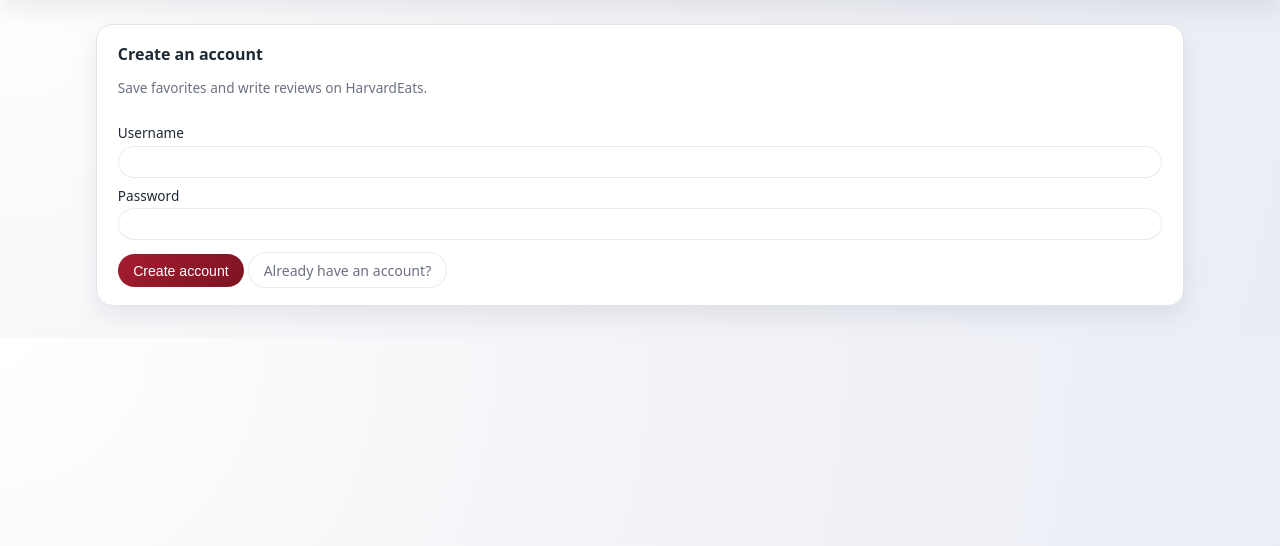
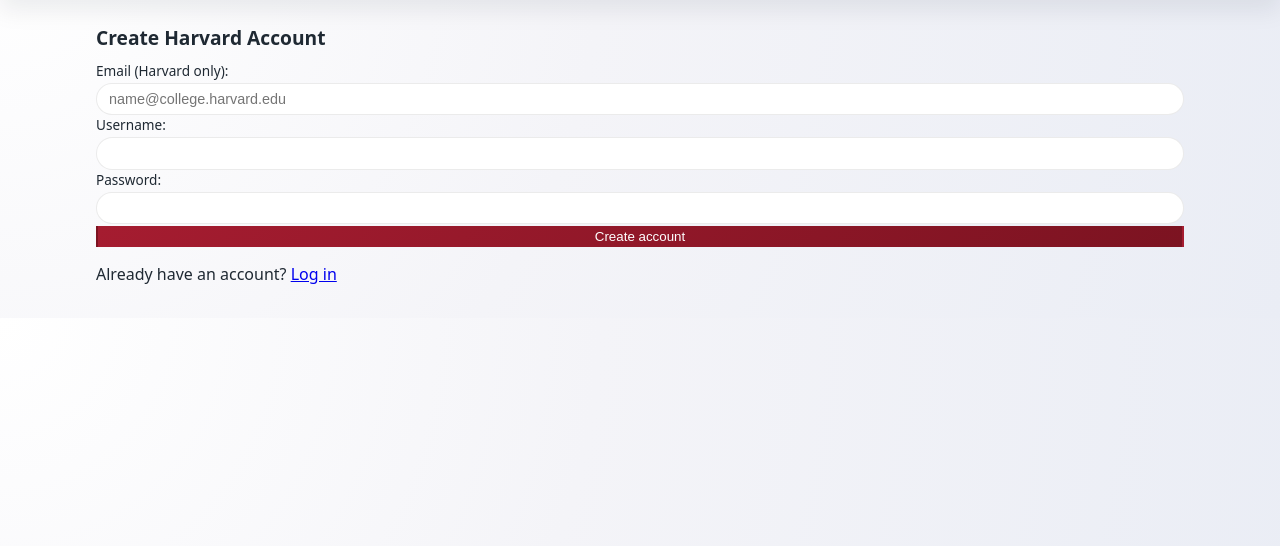
Before and after one commit to asavov15/food-app, a Flask app: page /register in a window 1280 px wide. Shown: the part 48-594 px from the top of the page. Run offline with Flask 3, Linux system fonts and the light colour scheme.

Commit message:
Harvard-only email registration + UI updates

```diff
--- a/app.py
+++ b/app.py
@@ -9,41 +9,44 @@
 @app.route("/register", methods=["GET", "POST"])
 def register():
     if request.method == "POST":
+        email = request.form.get("email")
         username = request.form.get("username")
         password = request.form.get("password")
 
+        # Require Harvard email
+        if not email or not email.endswith("@college.harvard.edu"):
+            return render_template("register.html", error="You must register with a Harvard college email address.")
+
         if not username or not password:
-            return "Username and password required", 400
+            return render_template("register.html", error="All fields are required.")
 
         db = get_db()
 
-        # check if username already exists
-        existing = db.execute(
-            "SELECT id FROM users WHERE username = ?",
-            (username,)
-        ).fetchone()
+        # Email uniqueness check
+        exists_email = db.execute("SELECT id FROM users WHERE email = ?", (email,)).fetchone()
+        if exists_email:
+            db.close()
+            return render_template("register.html", error="Email already registered.")
 
-        if existing is not None:
+        # Username uniqueness check
+        exists_username = db.execute("SELECT id FROM users WHERE username = ?", (username,)).fetchone()
+        if exists_username:
             db.close()
-            return "Username already taken", 400
+            return render_template("register.html", error="Username already taken.")
 
-        hash_value = generate_password_hash(
-            password,
-            method="pbkdf2:sha256",
-            salt_length=16
-            )
+        hashed = generate_password_hash(password)
 
         db.execute(
-            "INSERT INTO users (username, hash) VALUES (?, ?)",
-            (username, hash_value)
+            "INSERT INTO users (email, username, hash) VALUES (?, ?, ?)",
+            (email, username, hashed)
         )
         db.commit()
         db.close()
 
         return redirect(url_for("login"))
 
-    # GET: show the form
     return render_template("register.html")
+
 
 @app.route("/login", methods=["GET", "POST"])
 def login():
--- a/templates/register.html
+++ b/templates/register.html
@@ -1,27 +1,31 @@
 {% extends "layout.html" %}
 
 {% block content %}
+<div class="auth-container">
 
-<div class="card">
-  <div class="card-header">
-    <div>
-      <h2 class="card-title">Create an account</h2>
-      <p class="card-subtitle">Save favorites and write reviews on HarvardEats.</p>
-    </div>
-  </div>
+  <h2>Create Harvard Account</h2>
 
-  <form action="/register" method="POST">
-    <label>Username</label>
+  <form action="/register" method="POST" class="auth-card">
+
+    <label>Email (Harvard only):</label>
+    <input type="email" name="email" required placeholder="name@college.harvard.edu">
+
+    <label>Username:</label>
     <input type="text" name="username" required>
 
-    <label class="mt-2">Password</label>
+    <label>Password:</label>
     <input type="password" name="password" required>
 
-    <div class="mt-3">
-      <button type="submit" class="btn btn-primary">Create account</button>
-      <a href="/login" class="btn btn-outline">Already have an account?</a>
-    </div>
+    <button type="submit" class="btn-primary" style="width:100%;">Create account</button>
   </form>
+
+  {% if error %}
+    <p class="form-error" style="margin-top:10px;">{{ error }}</p>
+  {% endif %}
+
+  <p style="margin-top:15px;">Already have an account?
+    <a href="/login">Log in</a>
+  </p>
+
 </div>
-
 {% endblock %}
```
Also changed, not shown: spots.db (deleted), 1 other file.
